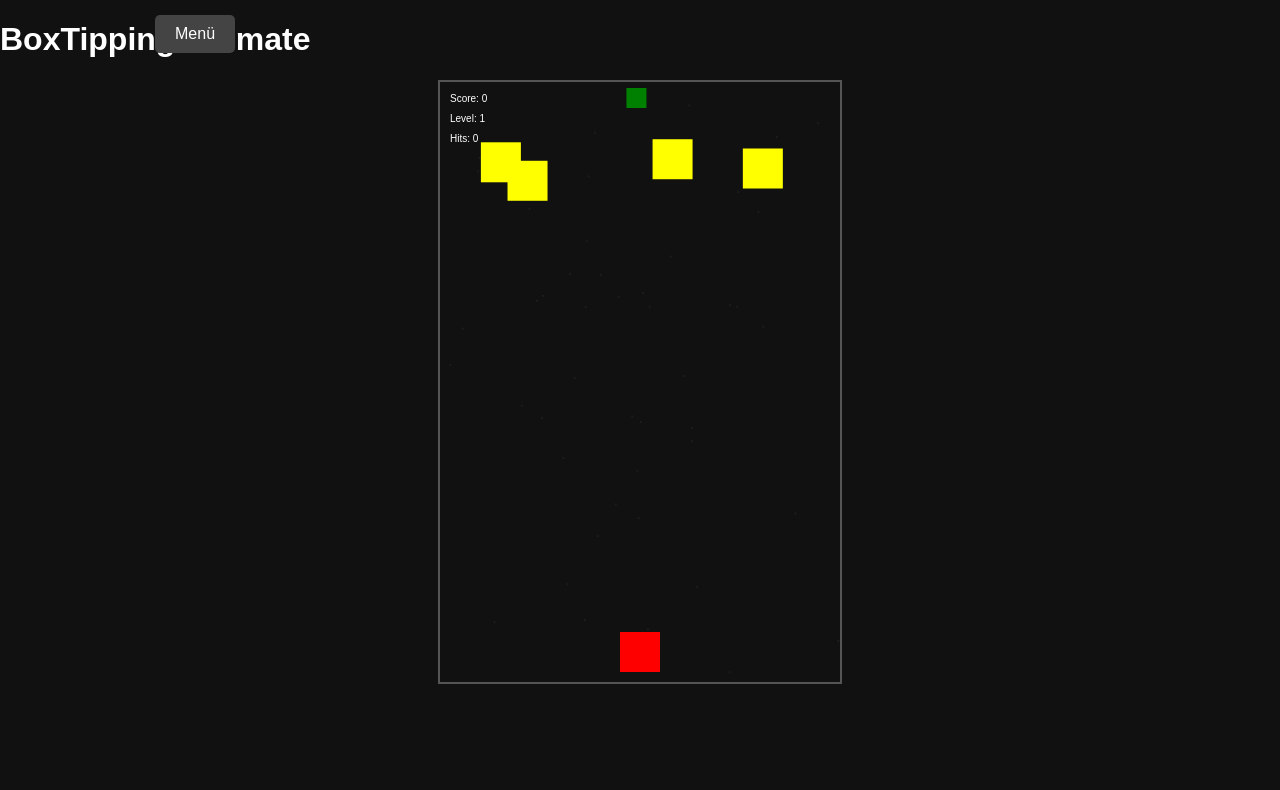
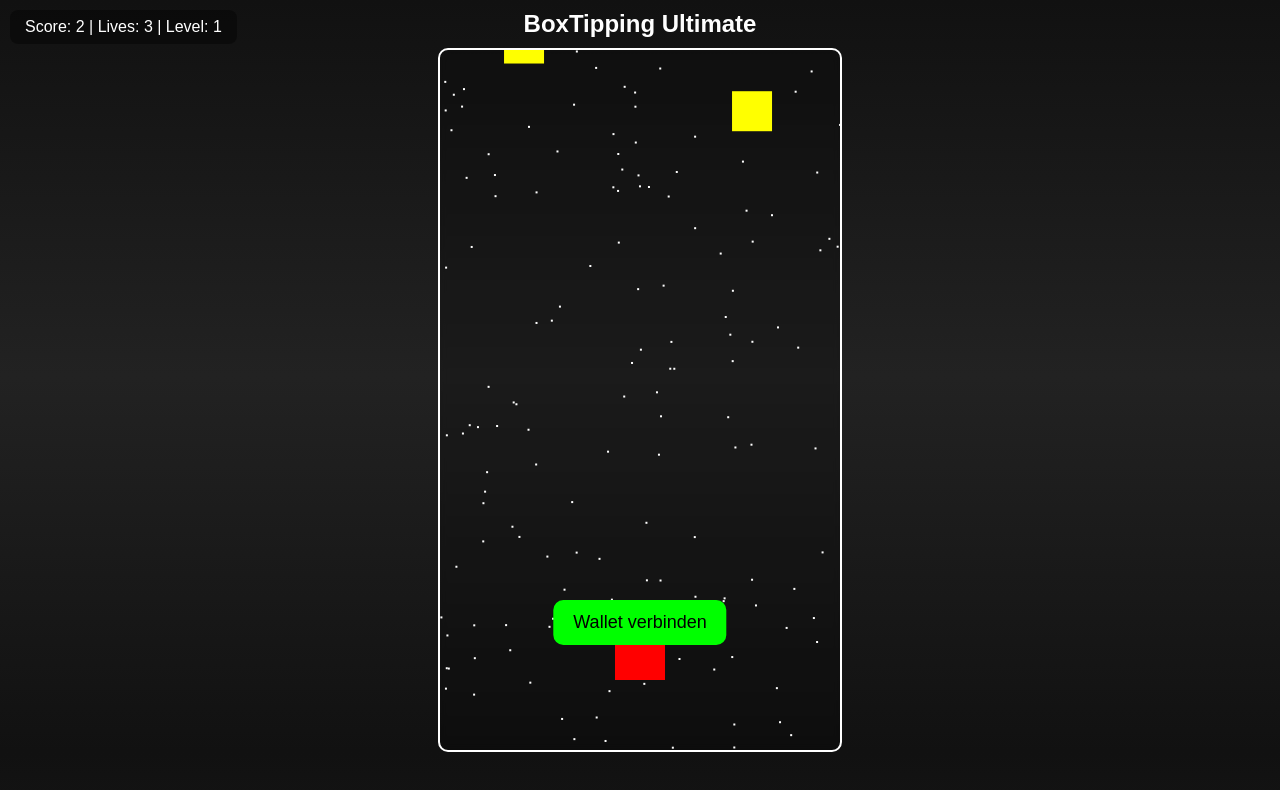
Before and after one commit to Golsfisch/boxtipping, a plain HTML site: page index.html in a window 1280 px wide. Drawn offline with Linux system fonts and the light colour scheme; animation ran at ten frames a second.

Commit message:
Update index.html

```diff
--- a/index.html
+++ b/index.html
@@ -2,182 +2,325 @@
 <html lang="de">
 <head>
 <meta charset="UTF-8">
+<meta name="viewport" content="width=device-width, initial-scale=1.0">
 <title>BoxTipping Ultimate</title>
 <style>
-body { margin:0; background:#111; font-family:Arial; color:white; overflow:hidden; }
-canvas { display:block; margin:20px auto; background:#222; border:2px solid #555; }
-button { padding:10px 20px; font-size:16px; margin:5px; border:none; border-radius:5px; cursor:pointer; }
-#restartBtn { background:#f00; color:white; position:absolute; top:10px; left:10px; z-index:100; display:none;}
-#menuBtn { background:#444; color:white; position:absolute; top:10px; left:150px; z-index:100;}
-#menuContent { display:none; position:absolute; top:40px; left:10px; background:#333; padding:10px; border-radius:5px; text-align:left; }
-#menuContent a { display:block; color:white; text-decoration:none; padding:5px 0; }
-#menuContent a:hover { background:#555; }
-#payOverlay { display:none; position:absolute; top:0; left:0; width:100%; height:100%; background:rgba(0,0,0,0.85); color:white; text-align:center; font-size:20px; padding-top:200px; z-index:200; }
-#payBtn { padding:10px 20px; font-size:18px; background:green; color:white; border:none; border-radius:5px; cursor:pointer; }
+body {
+  margin: 0;
+  overflow: hidden;
+  font-family: Arial;
+  background: linear-gradient(180deg,#111,#222,#111);
+  color: white;
+  user-select: none;
+}
+header {
+  text-align: center;
+  padding: 10px;
+  font-size: 24px;
+  font-weight: bold;
+}
+#infoBox {
+  position: absolute;
+  top: 10px;
+  left: 10px;
+  background: rgba(0,0,0,0.4);
+  padding: 8px 15px;
+  border-radius: 8px;
+  font-size: 16px;
+}
+canvas {
+  display: block;
+  margin: 0 auto;
+  background: rgba(0,0,0,0.2);
+  border: 2px solid white;
+  border-radius: 10px;
+  backdrop-filter: blur(4px);
+}
+#restartBtn, #payBtn, #connectBtn {
+  position: absolute;
+  left: 50%;
+  transform: translateX(-50%);
+  padding: 12px 20px;
+  background: lime;
+  color: black;
+  border: none;
+  border-radius: 10px;
+  font-size: 18px;
+  display: none;
+  cursor: pointer;
+}
+#restartBtn { top: 55%; }
+#payBtn { top: 65%; }
+#connectBtn { top: 75%; }
+
+.powerup {
+  position: absolute;
+  top: 5px;
+  right: 10px;
+  background: rgba(255,255,255,0.1);
+  padding: 5px 10px;
+  border-radius: 8px;
+}
 </style>
 </head>
 <body>
 
-<h1>BoxTipping Ultimate</h1>
-<canvas id="game" width="400" height="600"></canvas>
+<header>BoxTipping Ultimate</header>
+
+<div id="infoBox">Score: 0 | Lives: 3 | Level: 1</div>
+
+<canvas id="gameCanvas" width="400" height="700"></canvas>
 
 <button id="restartBtn">Restart</button>
-<button id="menuBtn">Menü</button>
-
-<div id="menuContent">
-  <a href="seite2.html">BoxTipping V2</a>
-</div>
-
-<div id="payOverlay">
-  <p>Level 4 erreicht! Zahle 0,00001 ETH/SOL um weiterzuspielen.</p>
-  <button id="payBtn">Bezahlen</button>
-</div>
+<button id="payBtn">Freischalten (0.0001 ETH)</button>
+<button id="connectBtn">Wallet verbinden</button>
 
 <script>
-// ==================== VARIABLEN ====================
-const canvas = document.getElementById("game");
+// === CANVAS SETUP ==================================
+const canvas = document.getElementById("gameCanvas");
 const ctx = canvas.getContext("2d");
+const restartBtn = document.getElementById("restartBtn");
+const payBtn = document.getElementById("payBtn");
+const connectBtn = document.getElementById("connectBtn");
+const info = document.getElementById("infoBox");
 
-let score, level, hits, gameRunning;
-const maxHits = 8;
-let enemies=[], bullets=[], powerups=[], weapons=[], boss=null;
+// === GAME STATE =====================================
+let score = 0;
+let lives = 3;
+let level = 1;
+let gameOver = false;
 let payUnlocked = false;
 
-const player = { x:180, y:550, w:40, h:40, speed:6 };
+// === PLAYER =========================================
+let player = {
+  x: canvas.width/2 - 25,
+  y: canvas.height - 120,
+  size: 50,
+  speed: 6,
+  gunActive: false,
+  gunTimer: 0
+};
 
-// ==================== RESET ====================
-function resetGame(){
-    score = 0;
-    level = 1;
-    hits = 0;
-    gameRunning = true;
-    enemies = [];
-    bullets = [];
-    powerups = [];
-    weapons = [];
-    boss = null;
-    player.x = canvas.width/2 - player.w/2;
-    player.y = 550;
-    restartBtn.style.display = "none";
-    if(level>=4 && !payUnlocked) payOverlay.style.display = "none";
+// === ENEMY CLASS ====================================
+class Enemy {
+  constructor() {
+    this.reset();
+  }
+  reset() {
+    this.size = 40;
+    this.x = Math.random() * (canvas.width - this.size);
+    this.y = -Math.random() * 400 - this.size;
+    this.speed = 2 + level * 0.5;
+  }
+  draw() {
+    ctx.fillStyle = "yellow";
+    ctx.fillRect(this.x, this.y, this.size, this.size);
+  }
+  update() {
+    this.y += this.speed;
+    if (this.y > canvas.height) this.reset();
+    if (collide(player, this)) {
+      lives--;
+      this.reset();
+      if (lives <= 0) endGame();
+    }
+  }
 }
 
-// ==================== SPAWN ====================
-function spawnEnemy(){
-    enemies.push({x: Math.random()*(canvas.width-40), y: -40, w:40, h:40, speed: 2 + Math.random()*level*0.5});
+let enemies = [];
+function spawnEnemies() {
+  enemies = [];
+  for (let i = 0; i < 6 + level * 2; i++) enemies.push(new Enemy());
 }
 
-function spawnPowerup(){
-    powerups.push({x: Math.random()*(canvas.width-20), y: -20, w:20, h:20, type: Math.random()<0.5?"gun":"freeze", speed:2});
+// === COLLISION ======================================
+function collide(a, b) {
+  return !(a.x + a.size < b.x ||
+           a.x > b.x + b.size ||
+           a.y + a.size < b.y ||
+           a.y > b.y + b.size);
 }
 
-function spawnBoss(){
-    boss = {x: canvas.width/2-60, y:-120, w:120, h:80, speed:1+level*0.2, hp:20+level*6};
+// === PLAYER MOVE ====================================
+document.addEventListener("mousemove", e => {
+  const rect = canvas.getBoundingClientRect();
+  player.x = Math.min(Math.max(e.clientX - rect.left - player.size/2, 0), canvas.width - player.size);
+});
+document.addEventListener("touchmove", e => {
+  const rect = canvas.getBoundingClientRect();
+  player.x = e.touches[0].clientX - rect.left - player.size/2;
+  if (player.x < 0) player.x = 0;
+  if (player.x > canvas.width - player.size) player.x = canvas.width - player.size;
+  e.preventDefault();
+});
+
+// === POWER UPS ======================================
+let powerups = [];
+class Powerup {
+  constructor(type) {
+    this.type = type;
+    this.x = Math.random() * (canvas.width-30);
+    this.y = -50;
+    this.speed = 2;
+    this.size = 30;
+  }
+  draw() {
+    ctx.fillStyle = this.type === "gun" ? "cyan" : "orange";
+    ctx.fillRect(this.x, this.y, this.size, this.size);
+  }
+  update() {
+    this.y += this.speed;
+    if (this.y > canvas.height) this.dead = true;
+    if (collide(player, this)) {
+      activatePowerup(this.type);
+      this.dead = true;
+    }
+  }
+}
+function activatePowerup(type) {
+  if (type === "gun") {
+    player.gunActive = true;
+    player.gunTimer = 300;
+  }
 }
 
-// ==================== SHOOT ====================
-function shootBullet(){
-    bullets.push({x:player.x+player.w/2-4, y:player.y, w:8, h:12, speed:8});
+// === GUN ============================================
+let bullets = [];
+class Bullet {
+  constructor(x, y) {
+    this.x = x;
+    this.y = y;
+    this.size = 5;
+    this.speed = 8;
+  }
+  draw() {
+    ctx.fillStyle = "red";
+    ctx.fillRect(this.x, this.y, this.size, this.size*2);
+  }
+  update() {
+    this.y -= this.speed;
+    enemies.forEach(e=>{
+      if (collide(this, e)) {
+        e.reset();
+        this.dead = true;
+        score += 5;
+      }
+    });
+    if (this.y < -10) this.dead = true;
+  }
 }
 
-// ==================== GAME LOOP ====================
-function gameLoop(){
-    requestAnimationFrame(gameLoop);
-    if(!gameRunning) return;
-
-    // Hintergrund
-    ctx.fillStyle="#111";
-    ctx.fillRect(0,0,canvas.width,canvas.height);
-    for(let i=0;i<50;i++){
-        ctx.fillStyle="rgba(255,255,255,0.05)";
-        ctx.fillRect(Math.random()*canvas.width, Math.random()*canvas.height, 2,2);
-    }
-
-    // Spieler
-    ctx.fillStyle="red";
-    ctx.fillRect(player.x,player.y,player.w,player.h);
-
-    // BULLETS
-    for(let i=bullets.length-1;i>=0;i--){
-        let b=bullets[i]; b.y-=b.speed; ctx.fillStyle="cyan"; ctx.fillRect(b.x,b.y,b.w,b.h);
-        if(b.y<-10) bullets.splice(i,1);
-    }
-
-    // GEGNER
-    for(let i=enemies.length-1;i>=0;i--){
-        let e=enemies[i]; e.y+=e.speed; ctx.fillStyle="yellow"; ctx.fillRect(e.x,e.y,e.w,e.h);
-
-        // Treffer
-        for(let j=bullets.length-1;j>=0;j--){
-            let b=bullets[j];
-            if(b.x<e.x+e.w && b.x+b.w>e.x && b.y<e.y+e.h && b.y+b.h>e.y){ enemies.splice(i,1); bullets.splice(j,1); score+=10; break; }
-        }
-
-        // Gegner trifft Spieler
-        if(e.y+e.h>=player.y && e.x<player.x+player.w && e.x+e.w>player.x){
-            enemies.splice(i,1);
-            hits++;
-            if(level>=4 && !payUnlocked && hits>=maxHits){ gameRunning=false; payOverlay.style.display="block"; }
-            else if(hits>=maxHits){ gameRunning=false; restartBtn.style.display="block"; }
-        }
-        if(e.y>canvas.height) enemies.splice(i,1);
-    }
-
-    if(enemies.length<3+level) spawnEnemy();
-    if(Math.random()<0.01) spawnPowerup();
-
-    // POWERUPS
-    for(let i=powerups.length-1;i>=0;i--){
-        let p=powerups[i]; p.y+=p.speed; ctx.fillStyle=p.type==="gun"?"blue":"green"; ctx.fillRect(p.x,p.y,p.w,p.h);
-        if(player.x<p.x+p.w && player.x+player.w>p.x && player.y<p.y+p.h && player.y+player.h>p.y){ powerups.splice(i,1); if(p.type==="gun") weapons.push({duration:180}); }
-        if(p.y>canvas.height) powerups.splice(i,1);
-    }
-
-    for(let i=weapons.length-1;i>=0;i--){ weapons[i].duration--; if(weapons[i].duration<=0) weapons.splice(i,1); }
-
-    // BOSS
-    if(level>=5 && !boss) spawnBoss();
-    if(boss){ boss.y+=boss.speed; ctx.fillStyle="purple"; ctx.fillRect(boss.x,boss.y,boss.w,boss.h);
-        for(let i=bullets.length-1;i>=0;i--){ let b=bullets[i]; if(b.x<boss.x+boss.w && b.x+b.w>boss.x && b.y<boss.y+boss.h && b.y+b.h>boss.y){ bullets.splice(i,1); boss.hp--; if(boss.hp<=0){ boss=null; level++; score+=100; } } }
-        if(boss.y+boss.h>=player.y && boss.x<player.x+player.w && boss.x+boss.w>player.x){
-            hits++;
-            if(level>=4 && !payUnlocked && hits>=maxHits){ gameRunning=false; payOverlay.style.display="block"; }
-            else if(hits>=maxHits){ gameRunning=false; restartBtn.style.display="block"; }
-        }
-    }
-
-    // UI
-    ctx.fillStyle="white";
-    ctx.fillText("Score: "+score,10,20);
-    ctx.fillText("Level: "+level,10,40);
-    ctx.fillText("Hits: "+hits,10,60);
+// === ANIMATED BACKGROUND ============================
+let stars = [];
+for (let i=0; i<150; i++){
+  stars.push({x:Math.random()*400, y:Math.random()*700, speed:0.5+Math.random()*1});
+}
+function drawStars() {
+  ctx.fillStyle="white";
+  stars.forEach(s=>{
+    ctx.fillRect(s.x,s.y,2,2);
+    s.y += s.speed;
+    if(s.y>700){s.y=0; s.x=Math.random()*400;}
+  });
 }
 
-// ==================== EVENTS ====================
-document.addEventListener("keydown",(e)=>{
-    let moveSpeed=player.speed;
-    if(level<4){ if(e.key==="ArrowLeft") player.x-=moveSpeed; if(e.key==="ArrowRight") player.x+=moveSpeed; }
-    else { if(e.key==="ArrowLeft") player.x-=moveSpeed; if(e.key==="ArrowRight") player.x+=moveSpeed; if(e.key==="ArrowUp") player.y-=moveSpeed; if(e.key==="ArrowDown") player.y+=moveSpeed; }
-    if(e.key===" ") shootBullet();
-    if(player.x<0) player.x=0; if(player.x+player.w>canvas.width) player.x=canvas.width-player.w;
-    if(player.y<0) player.y=0; if(player.y+player.h>canvas.height) player.y=canvas.height-player.h;
-});
+// === ETH WALLET / PAYMENT ===========================
+let wallet = null;
 
-// ==================== BUTTONS ====================
-const restartBtn=document.getElementById("restartBtn");
-restartBtn.addEventListener("click",()=>{ resetGame(); gameRunning=true; });
+connectBtn.style.display = "block";
 
-const menuBtn=document.getElementById("menuBtn");
-const menuContent=document.getElementById("menuContent");
-menuBtn.addEventListener("click",()=>{ menuContent.style.display=menuContent.style.display==="block"?"none":"block"; });
+connectBtn.onclick = async ()=> {
+  if (window.ethereum) {
+    try {
+      const accounts = await ethereum.request({ method: "eth_requestAccounts" });
+      wallet = accounts[0];
+      connectBtn.style.display="none";
+      alert("Wallet verbunden: " + wallet);
+    } catch(e) {
+      alert("Wallet verweigert.");
+    }
+  } else alert("Kein Metamask gefunden!");
+};
 
-const payOverlay=document.getElementById("payOverlay");
-const payBtn=document.getElementById("payBtn");
-payBtn.addEventListener("click",()=>{ payUnlocked=true; hits=0; payOverlay.style.display="none"; gameRunning=true; });
+payBtn.onclick = async ()=> {
+  if (!wallet) return alert("Bitte zuerst Wallet verbinden.");
+  try {
+    const tx = await ethereum.request({
+      method: "eth_sign",
+      params: [wallet, "Zahlung für Level 4 (0.0001 ETH simuliert)"]
+    });
+    payUnlocked = true;
+    payBtn.style.display="none";
+    alert("Level 4 freigeschaltet!");
+  } catch(e) {
+    alert("Signatur abgebrochen.");
+  }
+};
 
-// ==================== START ====================
-resetGame();
+// === GAME END =======================================
+function endGame() {
+  gameOver = true;
+  restartBtn.style.display = "block";
+}
+
+// === RESTART ========================================
+restartBtn.onclick = ()=> {
+  score = 0;
+  lives = 3;
+  level = 1;
+  gameOver = false;
+  spawnEnemies();
+  restartBtn.style.display="none";
+};
+
+// === GAME LOOP ======================================
+spawnEnemies();
+
+function gameLoop(){
+  ctx.clearRect(0,0,400,700);
+
+  drawStars();
+
+  ctx.fillStyle = "red";
+  ctx.fillRect(player.x, player.y, player.size, player.size);
+
+  enemies.forEach(e=>{ e.update(); e.draw(); });
+
+  if (player.gunActive) {
+    player.gunTimer--;
+    if (player.gunTimer % 10 === 0)
+      bullets.push(new Bullet(player.x+player.size/2, player.y));
+    if (player.gunTimer <= 0) player.gunActive = false;
+  }
+
+  bullets.forEach(b=>b.update());
+  bullets = bullets.filter(b=>!b.dead);
+  bullets.forEach(b=>b.draw());
+
+  if (Math.random() < 0.003 && level < 4)
+    powerups.push(new Powerup("gun"));
+  powerups.forEach(p=>p.update());
+  powerups = powerups.filter(p=>!p.dead);
+  powerups.forEach(p=>p.draw());
+
+  score += 0.05;
+
+  if (score > level * 50 && level < 4 && !gameOver) {
+    level++;
+    spawnEnemies();
+  }
+
+  if (level >= 4 && !payUnlocked) {
+    payBtn.style.display="block";
+    gameOver = true;
+  }
+
+  info.textContent = `Score: ${Math.floor(score)} | Lives: ${lives} | Level: ${level}`;
+
+  if (!gameOver) requestAnimationFrame(gameLoop);
+}
 gameLoop();
 </script>
+
 </body>
 </html>
```
